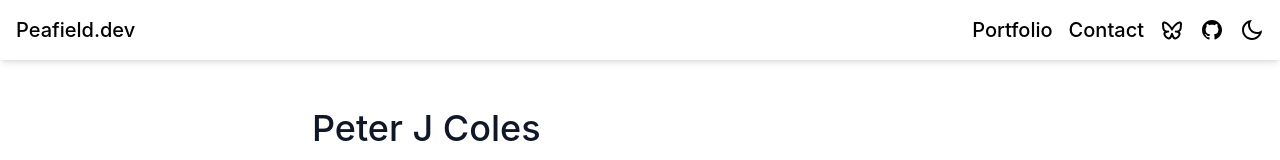
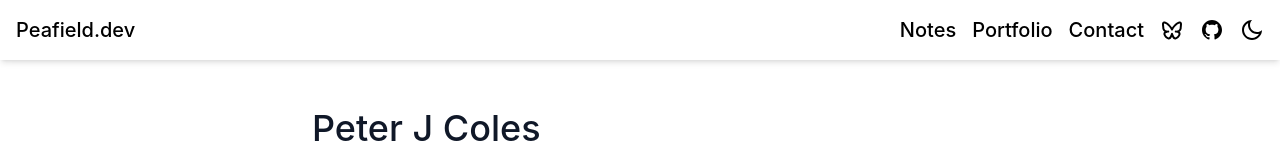
Before and after one commit to Peafield/peafield-dev, a Next.js app: page / in a window 1280 px wide. Shown: the top 160 px of the page. Built offline with nearby package versions, Linux system fonts and the light colour scheme.

Commit message:
feat: re-enable Notes nav link

```diff
--- a/src/components/Navbar.tsx
+++ b/src/components/Navbar.tsx
@@ -27,8 +27,7 @@ const Navbar = () => {
   const logoText = "Peafield.dev".split("");
 
   const navLinks = [
-    // TODO: re-enable once the notes section is ready
-    // { id: 1, text: "Notes", path: "/notes" },
+    { id: 1, text: "Notes", path: "/notes" },
     { id: 2, text: "Portfolio", path: "/portfolio" },
     { id: 3, text: "Contact", path: "/contact" },
   ];
```
